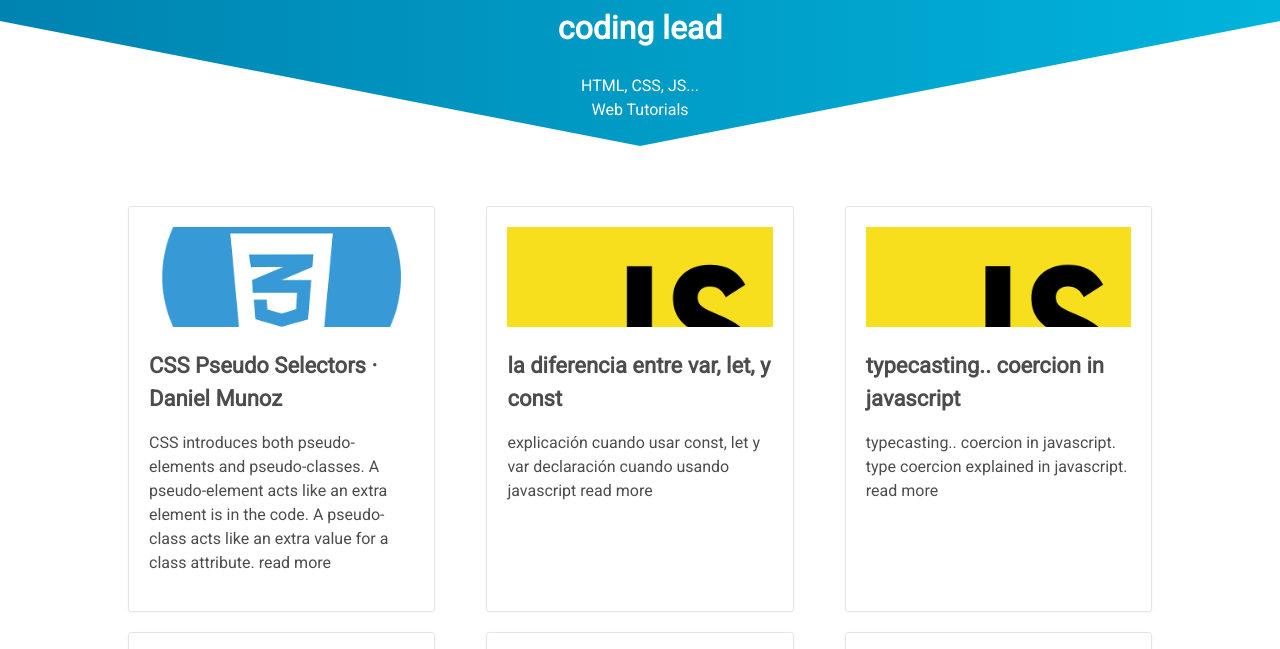
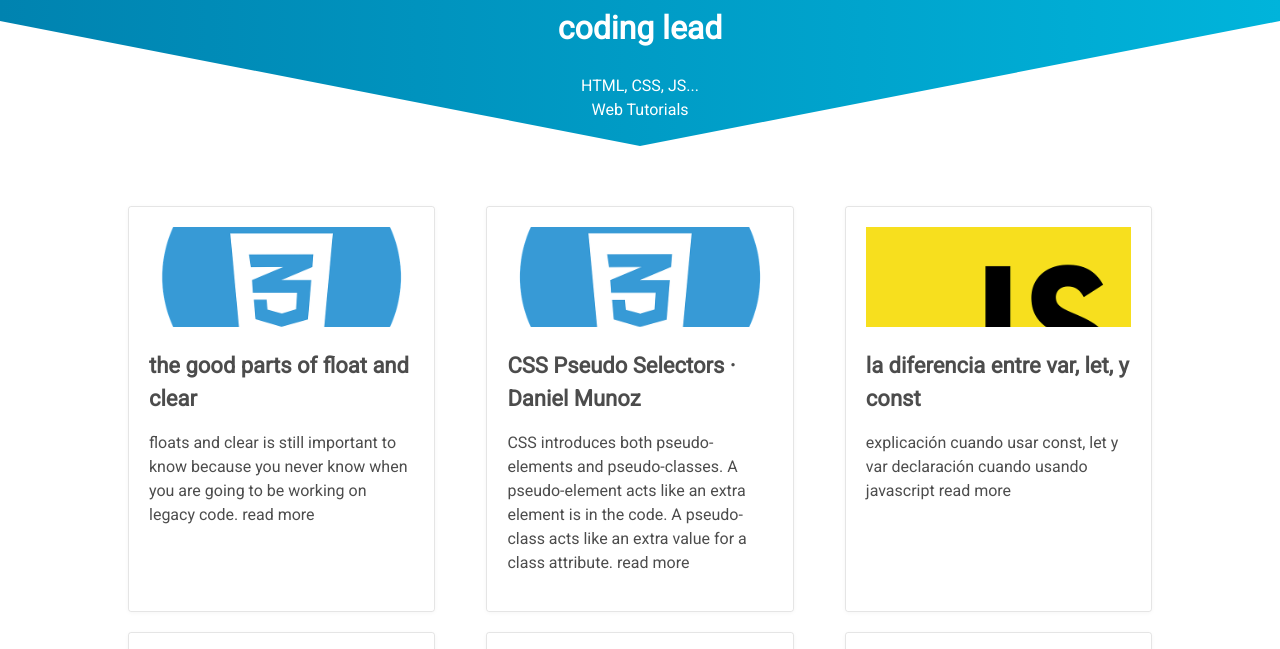
Before and after one commit to codinglead/codinglead.github.io, a Jekyll site: the page built from index.html, in a window 1280 px wide, cut to the strip 394-1043 px from the top of the page. Built offline with Jekyll 4.4.1, drawn with Linux system fonts in a browser that asks for light colours; comment, search, counter and statistics services are not loaded.

Commit message:
new blog about float and clears

````diff
--- /dev/null
+++ b/_posts/2018-11-16-the-good-parts-of-float-and-clear.md
@@ -0,0 +1,173 @@
+---
+layout: project
+title: the good parts of float and clear
+date: 2018-11-14 6:30 -0700
+meta: floats and clear is still important to know because you never know when you are going to be working on legacy code.
+pic: images/css-logo.png
+imgAlt: the CSS3 logo
+tags: ["html", "css"]
+author: ["Brian Munoz", "https://colorlessenergy.github.io/", "https://github.com/colorlessenergy"]
+---
+
+<span class="highlight__code">flexbox</span> and <span class="highlight__code">css grid</span> are the new boys in the block but you will never know when you are going to need to know how <span class="highlight__code">float</span> and <span class="highlight__code">clear</span> works.
+
+<span class="highlight__code">float</span> and <span class="highlight__code">clear</span> is not that difficult once you understand what is happening. It is Important to know because you never know when you are going to be working on legacy code.
+
+## basic understanding
+
+It looks like when you float an element, all other elements that are not floated wrap around the floated element.
+
+<p class="text-center">
+  <img width="400" src="{{site.baseurl}}/images/float-and-clear__basic-understanding.png" alt="box floated to the left">
+</p>
+
+the code for the image above.
+
+<p class="highlight__file-desc">HTML</p>
+
+```html
+<div class="blue"></div>
+<div class="red">
+    Lorem ipsum dolor sit amet consectetur adipisicing elit. Ex placeat atque sapiente explicabo dicta, vitae minima neque error necessitatibus quibusdam. Quasi possimus voluptatum culpa repudiandae nam dolor ipsum, eaque asperiores.
+</div>
+```
+<p class="highlight__file-desc">CSS</p>
+
+```css
+.blue {
+  background-color: blue;
+  float: left;
+  width: 100px;
+  height: 100px;
+}
+
+.red {
+  background-color: red;
+  width: 200px;
+}
+```
+
+It is a good assumption that everything wraps around floated element but really only text wraps around the floated element and everything else goes underneath it.
+
+When giving the blue box opacity you can see the red box is underneath the blue one. Only the text is wrapped around the floated element.
+
+
+*Note: using the same code from the previous one just adding a opacity to the blue box.*
+
+<p class="highlight__file-desc">CSS</p>
+
+```css
+.blue {
+  background-color: rgba(0, 0, 255, 0.5);
+}
+```
+
+<p class="text-center">
+  <img width="400" src="{{site.baseurl}}/images/float-and-clear__basic-understanding2.png" alt="box floated to the left">
+</p>
+
+You can think of float as a element that is floating in the air and everything but text goes underneath it.
+
+How would we fix it that the red box doesn't go underneath the blue box.
+
+The answer is <span class="higlight__code">clear</span>.
+
+<p class="highlight__file-desc">CSS</p>
+
+```css
+.red {
+  clear: both;
+}
+```
+
+<p class="text-center">
+  <img width="400" src="{{site.baseurl}}/images/float-and-clear__fix-float.png" alt="box floated to the left">
+</p>
+
+When we add <span class="highlight__code">clear: both</span> it moves the element out of where the floating elements are.
+
+*note: we could use clear: left; or clear: right but its always better to use clear: both;*
+
+
+## practical example of float and clear
+
+Float will be most likely used when trying to make columns.
+
+<p class="text-center">
+  <img width="400" src="{{site.baseurl}}/images/float-and-clear__practical-example.png" alt="box floated to the left">
+</p>
+
+The code for above picture. This is the most common case you will find people using float.
+
+<p class="highlight__file-desc">HTML</p>
+
+```html
+<div class="blue">
+      Lorem ipsum dolor sit amet consectetur adipisicing elit. Ex placeat atque sapiente explicabo dicta, vitae minima neque error necessitatibus quibusdam. Quasi possimus voluptatum culpa repudiandae nam dolor ipsum, eaque asperiores.
+</div>
+
+<div class="red">
+    Lorem ipsum dolor sit amet consectetur adipisicing elit. Ex placeat atque sapiente explicabo dicta, vitae minima neque error necessitatibus quibusdam. Quasi possimus voluptatum culpa repudiandae nam dolor ipsum, eaque asperiores.
+</div>
+```
+
+<p class="highlight__file-desc">CSS</p>
+
+```css
+div {
+  width: 300px;
+}
+
+.blue {
+  background-color: blue;
+  float: left;
+}
+
+.red {
+  background-color: red;
+  float: right;
+}
+```
+
+You might be wondering what if we put another element that isn't floated what will happen?
+
+<p class="highlight__file-desc">HTML</p>
+
+```html
+<section>
+  <p>some other text goes here..</p>
+</section>
+```
+
+<p class="text-center">
+  <img width="400" src="{{site.baseurl}}/images/float-and-clear__practical-example2.png" alt="box floated to the left">
+</p>
+
+The section we add just goes in the middle how would we fix this ?
+
+The answer is to use <span class="highlight__code">clear</span>
+
+<p class="highlight__file-desc">CSS</p>
+
+```css
+section {
+  /* for visual */
+  background-color: orange;
+  /* when we add clear: both it moves the element out of where the floating elements are. */
+  clear: both;
+}
+```
+
+<p class="text-center">
+  <img width="400" src="{{site.baseurl}}/images/float-and-clear__practical-example3.png" alt="box floated to the left">
+</p>
+
+Once we add <span class="highlight__code">clear: both</span> it moves the element out of where the floating elements are.
+
+## why you shouldn't use float and clear
+
+There is no practical reason to use float and clear. use flexbox when trying to achieve the layouts you could get from float and clear.
+
+## conclusion
+
+Float and clears are outdated css and should never be used. It is important to know how they work because you will see a lot of it in old legacy code. Use flex when trying to achieve layouts float gives you.
--- a/css/syntax.css
+++ b/css/syntax.css
@@ -17,6 +17,10 @@ p.highlight__file-desc {
   color: #555;
   text-decoration: none;
   border-bottom: 2px solid rgb(65, 218, 176);
+}
+
+.text-center {
+  text-align: center;
 }
 
 
````
Also changed, not shown: images/float-and-clear__basic-understanding.png (added), images/float-and-clear__basic-understanding2.png (added), images/float-and-clear__fix-float.png (added), images/float-and-clear__practical-example.png (added), images/float-and-clear__practical-example2.png (added), images/float-and-clear__practical-example3.png (added).
